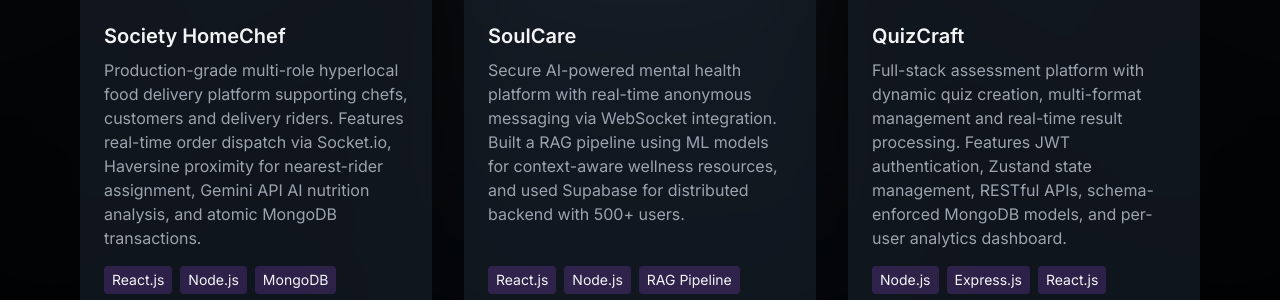
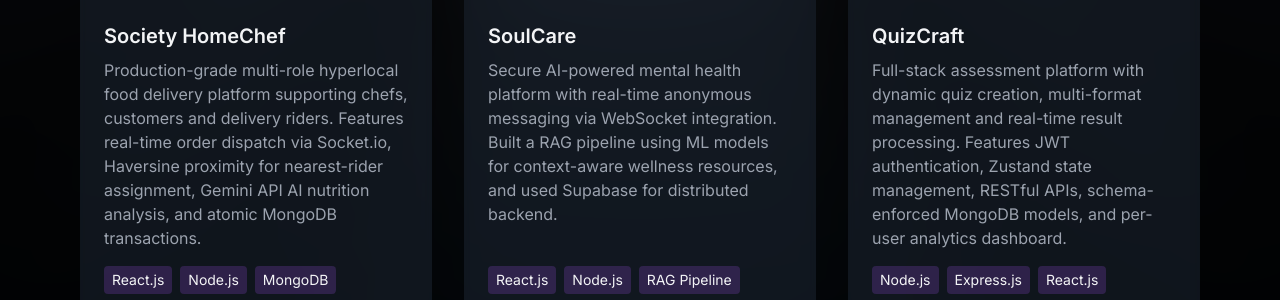
Before and after one commit to riteshpandey9450/ritesh-portfolio, a React (Vite) app in the folder client/: page /projects in a window 1280 px wide. Shown: the part 426-726 px from the top of the page. Built offline with nearby package versions, Linux system fonts and the light colour scheme; no server answers.

Commit message:
Update in Project section

```diff
--- a/client/src/pages/Projects.jsx
+++ b/client/src/pages/Projects.jsx
@@ -24,7 +24,7 @@
     id: 2,
     title: "SoulCare",
     description:
-      "Secure AI-powered mental health platform with real-time anonymous messaging via WebSocket integration. Built a RAG pipeline using ML models for context-aware wellness resources, and used Supabase for distributed backend with 500+ users.",
+      "Secure AI-powered mental health platform with real-time anonymous messaging via WebSocket integration. Built a RAG pipeline using ML models for context-aware wellness resources, and used Supabase for distributed backend.",
     image: project2,
     github: "https://github.com/riteshpandey9450/SoulCare",
     live: "https://soulcare-nar5.onrender.com/",
```
